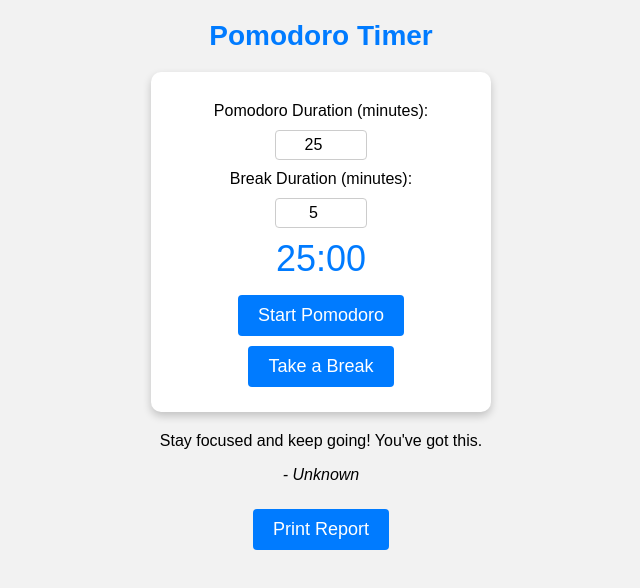
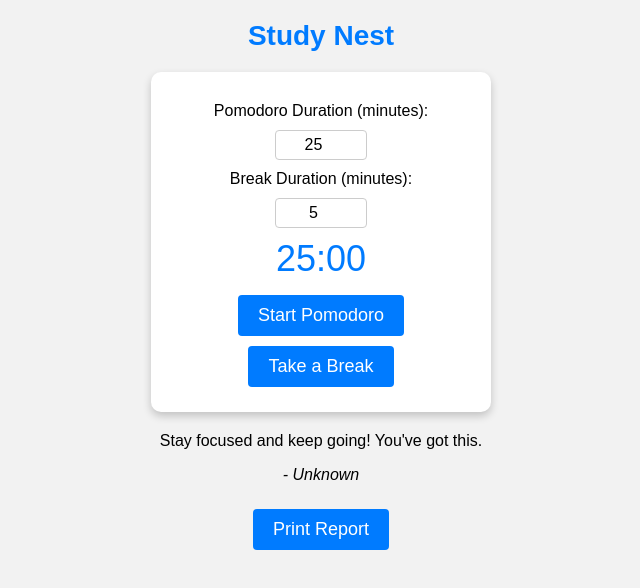
Before and after one commit to Mohiit70/Study-Nest, a plain HTML site: page index.html in a window 1280 px wide. Shown: the whole page, without its empty margins (319-959 px from the left). Drawn offline with Linux system fonts and the light colour scheme.

Commit message:
Update index.html

```diff
--- a/index.html
+++ b/index.html
@@ -75,7 +75,7 @@
     </style>
 </head>
 <body>
-    <h1>Pomodoro Timer</h1>
+    <h1>Study Nest</h1>
     <div class="pomodoro-container">
         <label for="pomodoroDurationInput">Pomodoro Duration (minutes):</label>
         <input type="number" id="pomodoroDurationInput" value="25">
```
